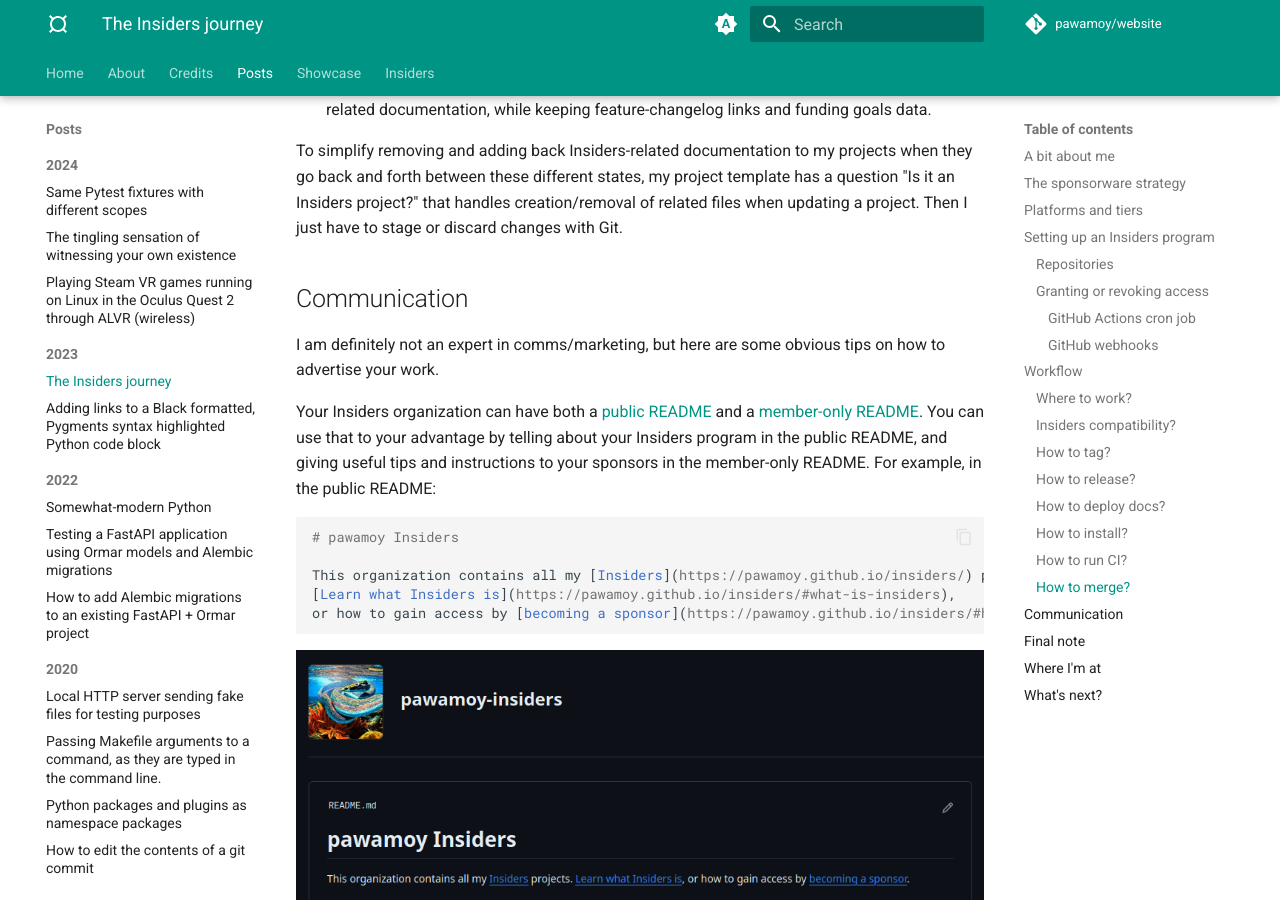
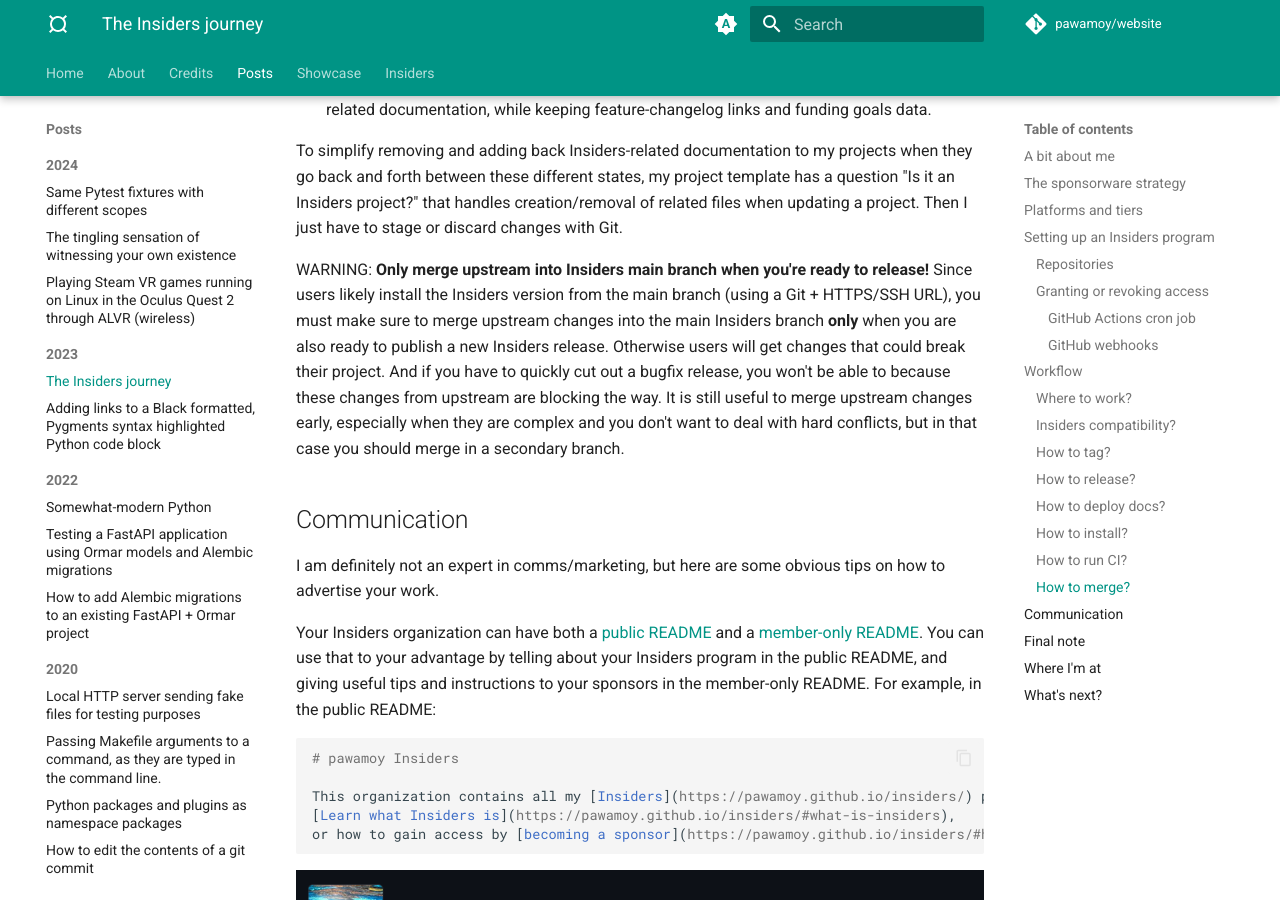
Before and after one commit to pawamoy/website, an MkDocs documentation site: the page built from docs/posts/the-insiders-journey.md, in a window 1280 px wide and 900 px high, scrolled down 16171 px. Built offline with MkDocs 1.6.1 and Material for MkDocs 9.7.7, drawn with Linux system fonts in a browser that asks for light colours; emoji names are drawn with the system emoji font; comment, search, counter and statistics services are not loaded.

Commit message:
Add note about merging upstream into insiders only when ready to release

```diff
--- a/docs/posts/the-insiders-journey.md
+++ b/docs/posts/the-insiders-journey.md
@@ -399,6 +399,9 @@
 
 To simplify removing and adding back Insiders-related documentation to my projects when they go back and forth between these different states, my project template has a question "Is it an Insiders project?" that handles creation/removal of related files when updating a project. Then I just have to stage or discard changes with Git.
 
+WARNING: **Only merge upstream into Insiders main branch when you're ready to release!**
+Since users likely install the Insiders version from the main branch (using a Git + HTTPS/SSH URL), you must make sure to merge upstream changes into the main Insiders branch **only** when you are also ready to publish a new Insiders release. Otherwise users will get changes that could break their project. And if you have to quickly cut out a bugfix release, you won't be able to because these changes from upstream are blocking the way. It is still useful to merge upstream changes early, especially when they are complex and you don't want to deal with hard conflicts, but in that case you should merge in a secondary branch.
+
 ## Communication
 
 I am definitely not an expert in comms/marketing, but here are some obvious tips on how to advertise your work.
```
